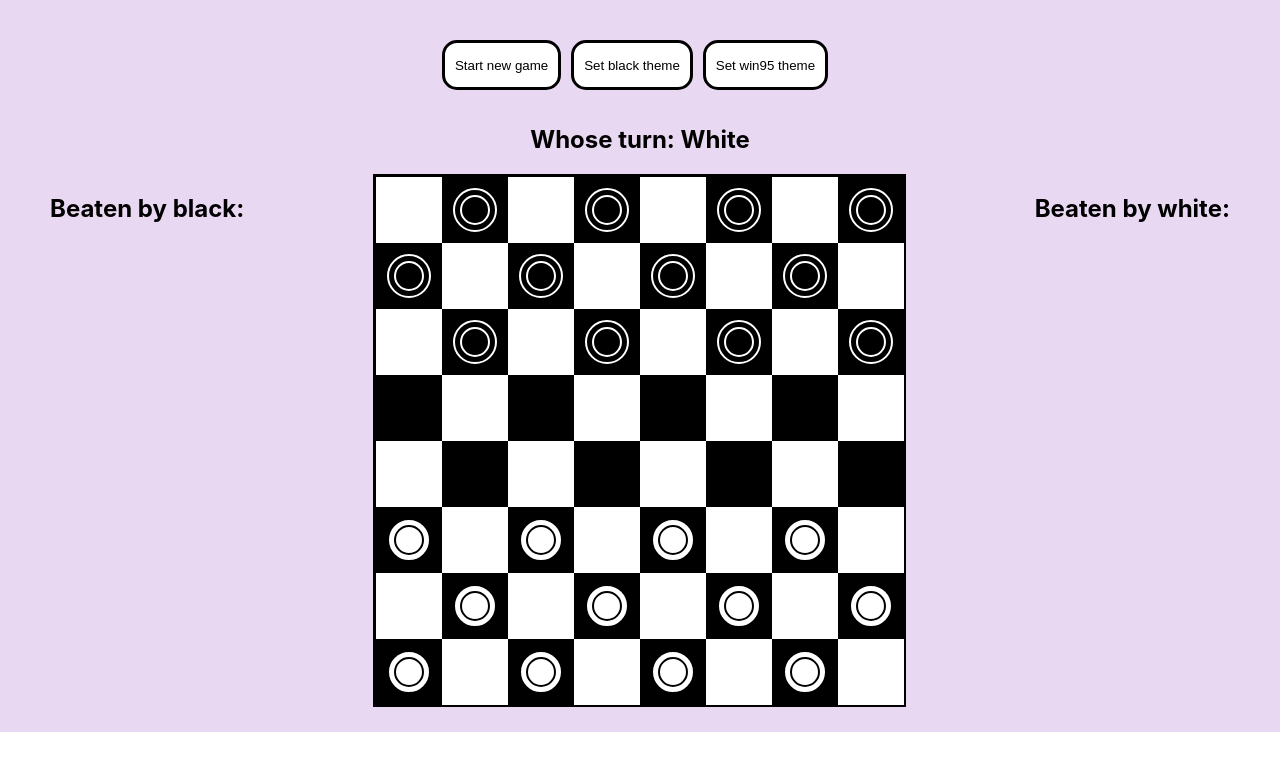
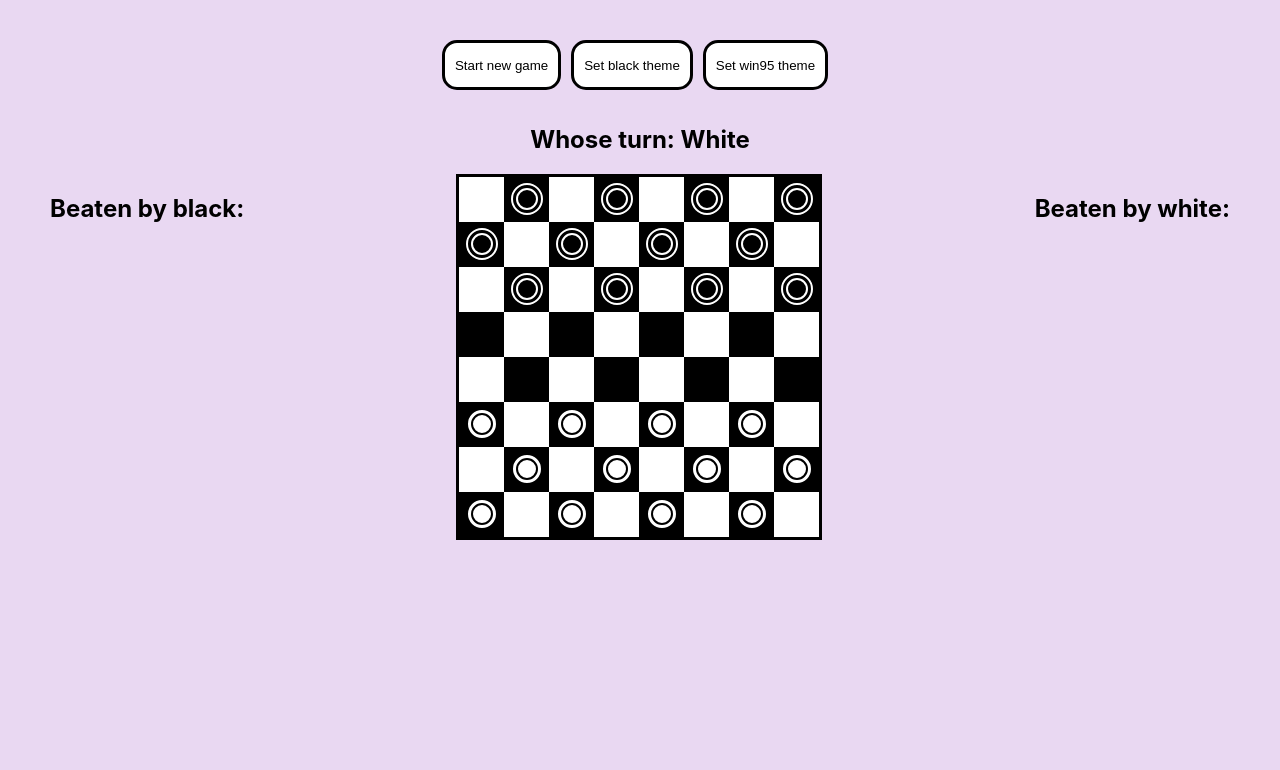
Before and after one commit to alexmoiseyenko/checkers, a React (Create React App) app: page / in a window 1280 px wide. Shown: the top 770 px of the page. Built offline with nearby package versions, Linux system fonts and the light colour scheme; the HTML template or start-up script is replaced by a standard one.

Commit message:
refactor: adaptive board

```diff
--- a/src/App.module.css
+++ b/src/App.module.css
@@ -1,5 +1,5 @@
 .App {
-  height: 100%;
+  height: 100vh;
   text-align: center;
   background: #e9d8f2;
   background-size: cover;
--- a/src/components/Board/Board.module.scss
+++ b/src/components/Board/Board.module.scss
@@ -1,29 +1,38 @@
 @import "src/styles/variables";
 
 .board {
+  position: relative;
   width: 800px;
   height: 800px;
   display: grid;
-  margin: 0 15px;
-  grid-template-columns: repeat(8, 100px);
-  grid-template-rows: repeat(8, 100px);
   background: #fff;
   border: 3px solid #000;
   user-select: none;
-  box-sizing: border-box;
 
   @media screen and (max-width: $desktop-xl) {
-    width: 533px;
-    height: 533px;
-    grid-template-columns: repeat(8, 66px);
-    grid-template-rows: repeat(8, 66px);
+    width: 360px;
+    height: 360px;
+  }
+
+  @media screen and (max-width: $desktop) {
+    width: 448px;
+    height: 448px;
+  }
+
+  @media screen and (max-width: $laptop) {
+    width: 800px;
+    height: 800px;
+  }
+
+  @media screen and (max-width: $tablet) {
+    width: 448px;
+    height: 448px;
   }
 
   @media screen and (max-width: $mobile) {
-    width: 300px;
-    height: 300px;
-    grid-template-columns: repeat(8, 37.5px);
-    grid-template-rows: repeat(8, 37.5px);
+    width: 288px;
+    height: 288px;
+    margin: 0;
   }
 }
 
@@ -32,6 +41,7 @@
 }
 
 .cell {
+  position: absolute;
   width: 100px;
   height: 100px;
   display: flex;
@@ -40,13 +50,28 @@
   background-color: #fff;
 
   @media screen and (max-width: $desktop-xl) {
-    width: 66px;
-    height: 66px;
+    width: 45px;
+    height: 45px;
+  }
+
+  @media screen and (max-width: $desktop) {
+    width: 56px;
+    height: 56px;
+  }
+
+  @media screen and (max-width: $laptop) {
+    width: 100px;
+    height: 100px;
+  }
+
+  @media screen and (max-width: $tablet) {
+    width: 56px;
+    height: 56px;
   }
 
   @media screen and (max-width: $mobile) {
-    width: 37.5px;
-    height: 37.5px;
+    width: 36px;
+    height: 36px;
   }
 }
 
@@ -78,13 +103,17 @@
   max-width: 1800px;
   margin: 0 auto;
   padding: 25px 50px;
+
+  @media screen and (max-width: $laptop){
+    padding: 15px 0;
+  }
 }
 
 .container {
   display: flex;
   justify-content: space-between;
 
-  @media screen and (max-width: $tablet){
+  @media screen and (max-width: $laptop){
     justify-content: center;
   }
 }
--- a/src/components/Board/Board.tsx
+++ b/src/components/Board/Board.tsx
@@ -3,10 +3,20 @@ import {observer} from "mobx-react-lite";
 
 import styles from "./Board.module.scss";
 import Piece from "../Piece/Piece";
-import React from "react";
+import React, {useMemo} from "react";
 import {CellProps} from "../../interfaces/interfaces";
 import ThemeStore from "../../store/theme/ThemeStore";
 import {Theme} from "../../enums/Theme";
+import {
+    CELL_SIZE_DESKTOP_PX,
+    CELL_SIZE_DESKTOP_XL_PX,
+    CELL_SIZE_LAPTOP_PX,
+    CELL_SIZE_MOBILE_PX,
+    CELL_SIZE_PX,
+    CELL_SIZE_TABLET_PX
+} from "../../utils/consts/board";
+import useWindowSize from "../../utils/hooks/useWindowSize";
+import {SCREEN_SIZE} from "../../utils/consts/consts";
 
 interface BoardProps {
     board: CellProps[];
@@ -23,17 +33,52 @@ const Board: React.FC<BoardProps> = observer((props): JSX.Element => {
         themeStore,
     } = props;
 
+    const { width: screenWidth } = useWindowSize();
+
     const cells: JSX.Element[] = [];
+
+    let colPosition = 0;
+    let rowPosition = 0;
+
+    const cellSize = useMemo(() => {
+        if (screenWidth <= SCREEN_SIZE.mobile) {
+            return CELL_SIZE_MOBILE_PX;
+        }
+
+        if (screenWidth <= SCREEN_SIZE.tablet) {
+            return CELL_SIZE_TABLET_PX;
+        }
+
+        if (screenWidth <= SCREEN_SIZE.laptop) {
+            return CELL_SIZE_LAPTOP_PX;
+        }
+
+        if (screenWidth <= SCREEN_SIZE.desktop) {
+            return CELL_SIZE_DESKTOP_PX;
+        }
+
+        if (screenWidth <= SCREEN_SIZE.desktopXL) {
+            return CELL_SIZE_DESKTOP_XL_PX;
+        }
+
+        return CELL_SIZE_PX;
+    }, [screenWidth]);
 
     for (let cell = 0; cell < board.length; cell++) {
         const currentCell = board[cell];
         const { row, col, isBlackCell, piece } = currentCell;
 
+        if (isBlackCell) {
             const isActiveCell = row === currentPiece?.row && col === currentPiece.col;
             cells.push(
                 <div
+                    key={`row-${row} col-${col}`}
                     onClick={() => onCellClick(currentCell)}
                     data-cell={`row-${row} col-${col}`}
+                    style={{
+                        top: `${rowPosition}px`,
+                        left: `${colPosition}px`,
+                    }}
                     className={clsx(
                         styles.cell,
                         {[styles.cellBlack]: isBlackCell},
@@ -42,21 +87,23 @@ const Board: React.FC<BoardProps> = observer((props): JSX.Element => {
                         {[styles.win95Theme]: themeStore.theme === Theme.Win95},
                     )}
                 >
-                {piece ? (
+                    {piece && (
                         <Piece
                             color={piece.color}
                             state={piece.state}
                             themeStore={themeStore}
                         />
-                ) : (
-                    <div style={{ color: "white" }}>
-                        {/*idx: {cell}*/}
-                        {/*row: {row}*/}
-                    </div>
-                )
-                }
+                    )}
                 </div>
             );
+        }
+
+        if (currentCell.col >= Math.sqrt(board.length) - 1) {
+            colPosition = 0;
+            rowPosition += cellSize;
+        } else {
+            colPosition += cellSize;
+        }
     }
 
     return (
--- a/src/components/Board/Game.tsx
+++ b/src/components/Board/Game.tsx
@@ -127,7 +127,7 @@ const Game: React.FC<GameProps> = observer((props): JSX.Element => {
                 }
             </div>
             <div className={styles.container}>
-                {screenWidth > SCREEN_SIZE.tablet && (
+                {screenWidth > SCREEN_SIZE.laptop && (
                     <Score
                         title="Beaten by black:"
                         themeStore={themeStore}
@@ -140,7 +140,7 @@ const Game: React.FC<GameProps> = observer((props): JSX.Element => {
                     onCellClick={onCellClick}
                     themeStore={themeStore}
                 />
-                {screenWidth > SCREEN_SIZE.tablet && (
+                {screenWidth > SCREEN_SIZE.laptop && (
                     <Score
                         title="Beaten by white:"
                         themeStore={themeStore}
--- a/src/components/BurgerMenu/BurgerMenu.tsx
+++ b/src/components/BurgerMenu/BurgerMenu.tsx
@@ -17,7 +17,7 @@ const BurgerMenu: React.FC<BurgerMenuProps> = (props) => {
         >
             <div className={clsx(
                 styles.burgerMenuLine,
-                {[ styles.burgerMenuLineActive ]: isOpen}
+                {[ styles.burgerMenuFirstLineActive ]: isOpen}
             )} />
             <div className={clsx(
                 styles.burgerMenuLine,
--- a/src/components/Piece/Piece.module.scss
+++ b/src/components/Piece/Piece.module.scss
@@ -11,13 +11,28 @@
   border-radius: 50%;
 
   @media screen and (max-width: $desktop-xl) {
+    width: 28px;
+    height: 28px;
+  }
+
+  @media screen and (max-width: $desktop) {
+    width: 40px;
+    height: 40px;
+  }
+
+  @media screen and (max-width: $laptop) {
+    width: 60px;
+    height: 60px;
+  }
+
+  @media screen and (max-width: $tablet) {
     width: 40px;
     height: 40px;
   }
 
   @media screen and (max-width: $mobile) {
-    width: 30px;
-    height: 30px;
+    width: 22px;
+    height: 22px;
   }
 }
 
@@ -42,13 +57,28 @@
   width: 40px;
 
   @media screen and (max-width: $desktop-xl) {
+    width: 18px;
+    height: 18px;
+  }
+
+  @media screen and (max-width: $desktop) {
+    width: 26px;
+    height: 26px;
+  }
+
+  @media screen and (max-width: $laptop) {
+    width: 40px;
+    height: 40px;
+  }
+
+  @media screen and (max-width: $tablet) {
     width: 26px;
     height: 26px;
   }
 
   @media screen and (max-width: $mobile) {
-    width: 20px;
-    height: 20px;
+    width: 14px;
+    height: 14px;
   }
 }
 
--- a/src/styles/variables.scss
+++ b/src/styles/variables.scss
@@ -1,4 +1,4 @@
-$mobile: 550px;
+$mobile: 480px;
 $tablet: 900px;
 $laptop: 1024px;
 $desktop: 1200px;
--- a/src/utils/consts/board.ts
+++ b/src/utils/consts/board.ts
@@ -1,9 +1,19 @@
 const CELLS_PER_BOAR_SIDE = 8;
 const CELL_SIZE_PX = 100;
+const CELL_SIZE_DESKTOP_XL_PX = 45;
+const CELL_SIZE_DESKTOP_PX = 56;
+const CELL_SIZE_LAPTOP_PX = 100;
+const CELL_SIZE_TABLET_PX = 56;
+const CELL_SIZE_MOBILE_PX = 36;
 const NUMBER_OF_PIECES = 12;
 
 export {
     CELLS_PER_BOAR_SIDE,
     CELL_SIZE_PX,
+    CELL_SIZE_DESKTOP_XL_PX,
+    CELL_SIZE_DESKTOP_PX,
+    CELL_SIZE_TABLET_PX,
+    CELL_SIZE_MOBILE_PX,
+    CELL_SIZE_LAPTOP_PX,
     NUMBER_OF_PIECES,
 }
--- a/src/utils/consts/consts.ts
+++ b/src/utils/consts/consts.ts
@@ -1,6 +1,7 @@
 export const SCREEN_SIZE = {
-    mobile: 560,
+    mobile: 480,
     tablet: 900,
     laptop: 1024,
     desktop: 1200,
+    desktopXL: 1400,
 }
```
Lines whose indentation alone changed are shown as unchanged.
